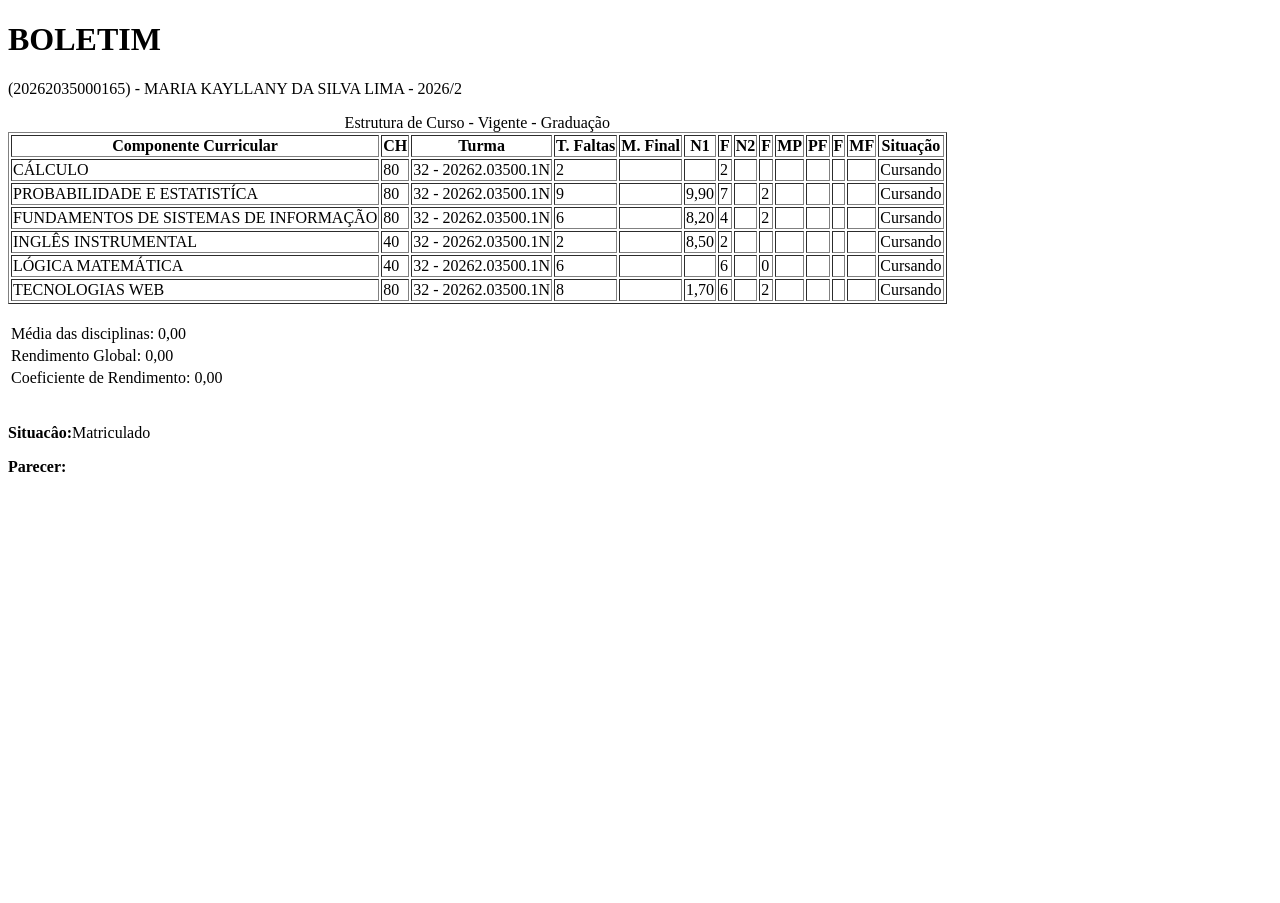
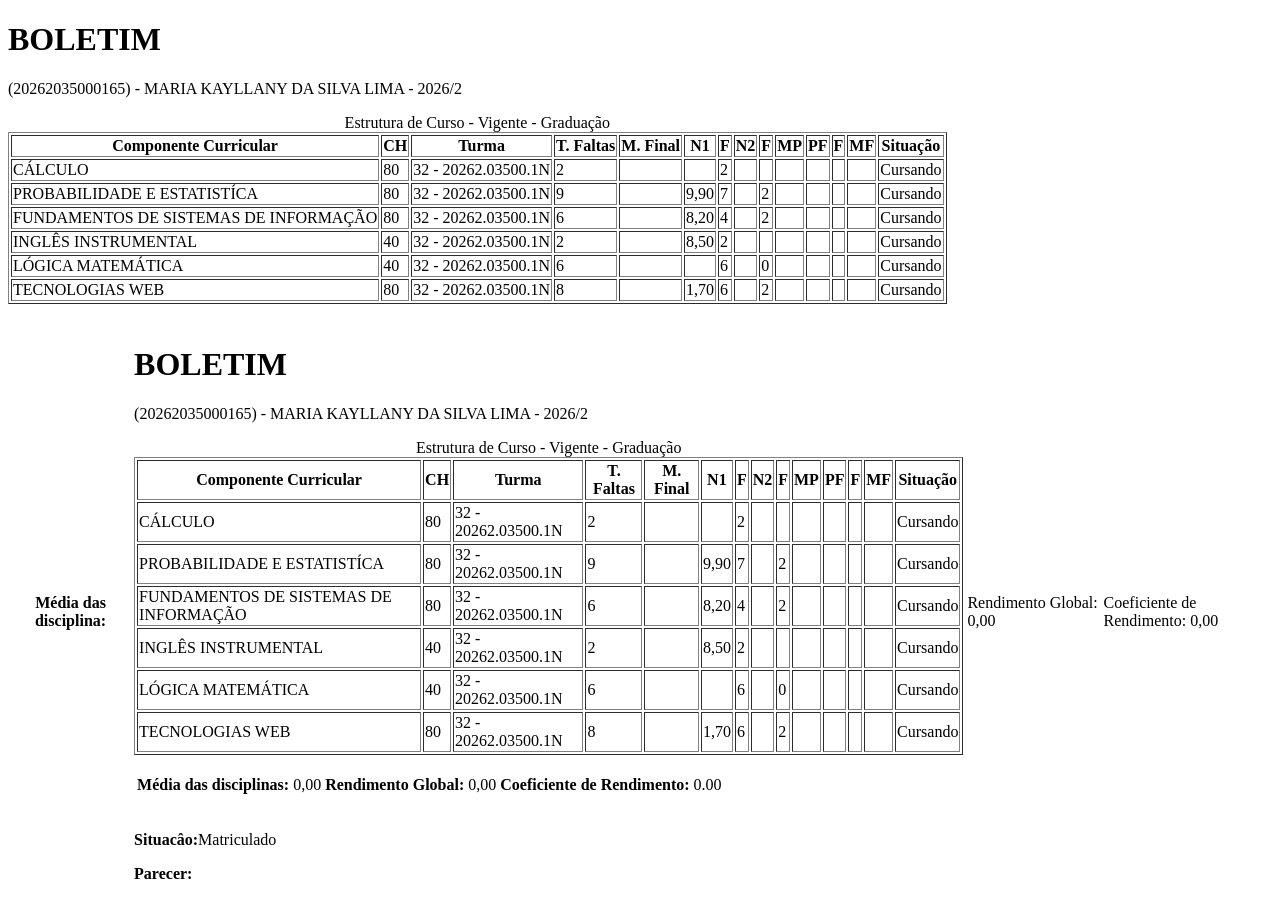
Before and after one commit to kaylanysilva-max/boletim.html, a plain HTML site: page index.html in a window 1280 px wide. Shown: the top 903 px of the page. Before the commit the page ends 800 px from the top, so only its background shows below. Drawn offline with Linux system fonts and the light colour scheme.

Commit message:
Update index.html

```diff
--- a/index.html
+++ b/index.html
@@ -136,12 +136,162 @@
     <table>
 <tfoot>
   <tr>
-    <td colspan="14">Média das disciplinas: 0,00</td>
+    <th>Média das disciplina:</th>
+    <td><!DOCTYPE html>
+<html lang="pt-BR">
+  <head>
+    <meta charset="utf-8">
+    <meta name="viewport" content="width=device-width,initial-scale=1.0">
+    <title>Boletim Acadêmico</title>
+  </head>
+  <body>
+    <header>
+      <h1>BOLETIM</h1>
+      <p> (20262035000165) - MARIA KAYLLANY DA SILVA LIMA - 2026/2</P>
+    </header>
+    <main>
+    <table border="1">
+    <caption>
+      Estrutura de Curso - Vigente - Graduação
+    </caption>
+    <thead>
+      <tr>
+        <th>Componente Curricular</th>
+        <th>CH</th>
+        <th>Turma</th>
+        <th>T. Faltas</th>
+        <th>M. Final</th>
+        <th>N1</th>
+        <th>F</th>
+       <th>N2</th>
+       <th>F</th>
+       <th>MP</th>
+          <th>PF</th>
+          <th>F</th>
+          <th>MF</th>
+          <th>Situação</th>
+      </tr>
+    </thead>
+ <tbody>
+   <tr>
+     <td>CÁLCULO</td>
+       <td>80</td>
+       <td>32 - 20262.03500.1N</td>
+       <td>2</td>
+       <td></td>
+       <td></td>
+       <td>2</td>
+       <td></td>
+       <td></td>
+       <td></td>
+       <td></td>
+       <td></td>
+       <td></td>
+       <td>Cursando</td>
+   </tr>
+   <tr>
+       <td>PROBABILIDADE E ESTATISTÍCA</td>
+       <td>80</td>
+       <td>32 - 20262.03500.1N</td>
+       <td>9</td>
+       <td></td>
+       <td>9,90</td>
+       <td>7</td>
+       <td></td>
+       <td>2</td>
+       <td></td>
+       <td></td>
+       <td></td>
+       <td></td>
+       <td>Cursando</td>
+   </tr>
+   <tr>
+      <td>FUNDAMENTOS DE SISTEMAS DE INFORMAÇÃO</td>
+       <td>80</td>
+       <td>32 - 20262.03500.1N</td>
+       <td>6</td>
+       <td></td>
+       <td>8,20</td>
+       <td>4</td>
+       <td></td>
+       <td>2</td>
+       <td></td>
+       <td></td>
+       <td></td>
+       <td></td>
+       <td>Cursando</td>
+   </tr>
+    <tr>
+      <td>INGLÊS INSTRUMENTAL</td>
+       <td>40</td>
+       <td>32 - 20262.03500.1N</td>
+       <td>2</td>
+       <td></td>
+       <td>8,50</td>
+       <td>2</td>
+       <td></td>
+       <td></td>
+       <td></td>
+       <td></td>
+       <td></td>
+       <td></td>
+       <td>Cursando</td>
+   </tr>
+    <tr>
+      <td>LÓGICA MATEMÁTICA</td>
+       <td>40</td>
+       <td>32 - 20262.03500.1N</td>
+       <td>6</td>
+       <td></td>
+       <td></td>
+       <td>6</td>
+       <td></td>
+       <td>0</td>
+       <td></td>
+       <td></td>
+       <td></td>
+       <td></td>
+       <td>Cursando</td>
+   </tr>
+    <tr>
+      <td>TECNOLOGIAS WEB</td>
+       <td>80</td>
+       <td>32 - 20262.03500.1N</td>
+       <td>8</td>
+       <td></td>
+       <td>1,70</td>
+       <td>6</td>
+       <td></td>
+       <td>2</td>
+       <td></td>
+       <td></td>
+       <td></td>
+       <td></td>
+       <td>Cursando</td>
+   </tr>
+ </tbody>
+  </table>
+    <br>
+    <table>
+<tfoot>
+  <tr>
+    <th>Média das disciplinas:</th>
+      <td>0,00</td>
+     <th >Rendimento Global:</th>
+    <td>0,00</td>
+      <th>Coeficiente de Rendimento:</th>
+    <td>0.00</td>
   </tr>
-  <tr>
+</tfoot>
+    </table>
+      <br>
+      <p><strong>Situacâo:</strong>Matriculado </p>
+      <p><strong>Parecer:</strong> </p>
+    </main>
+  </body>
+</html>
+
      <td colspan="14">Rendimento Global: 0,00</td>
-  </tr>
-  <tr>
       <td colspan="14">Coeficiente de Rendimento: 0,00</td>
   </tr>
 </tfoot>
```
